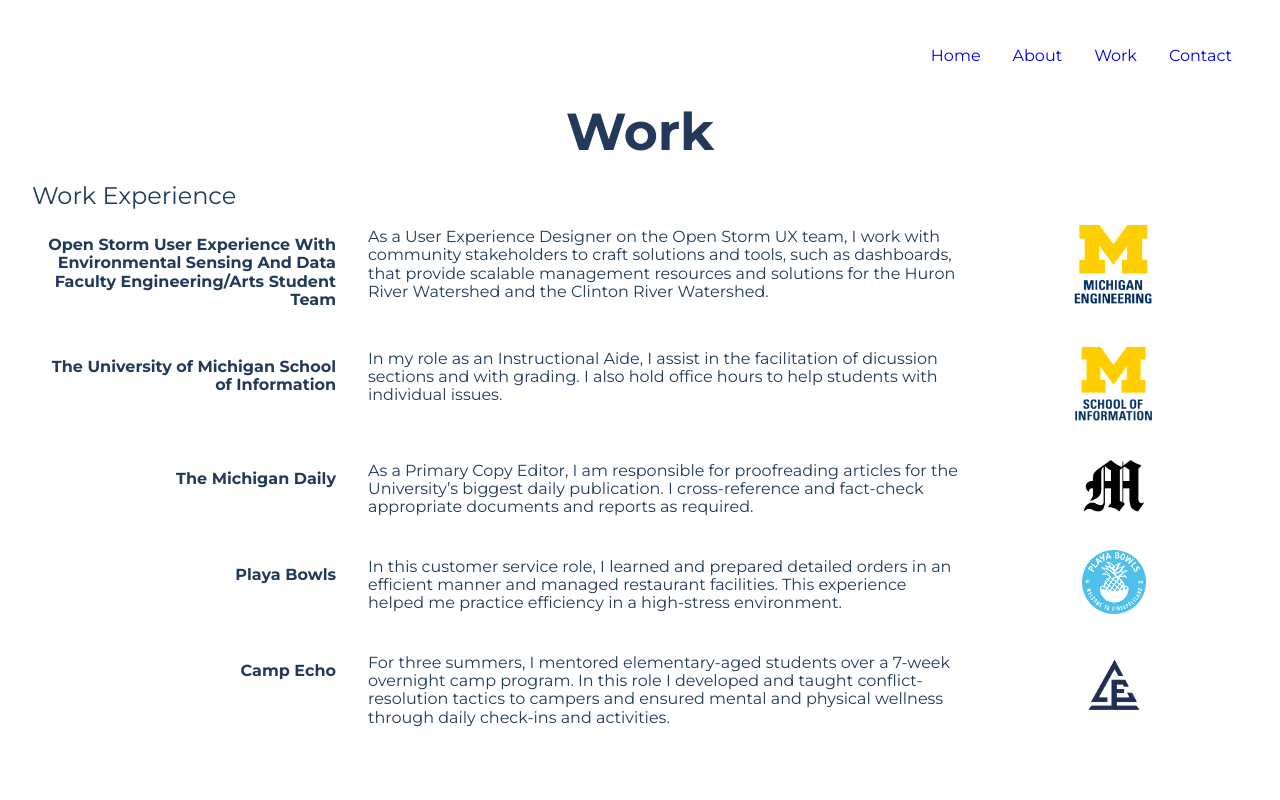
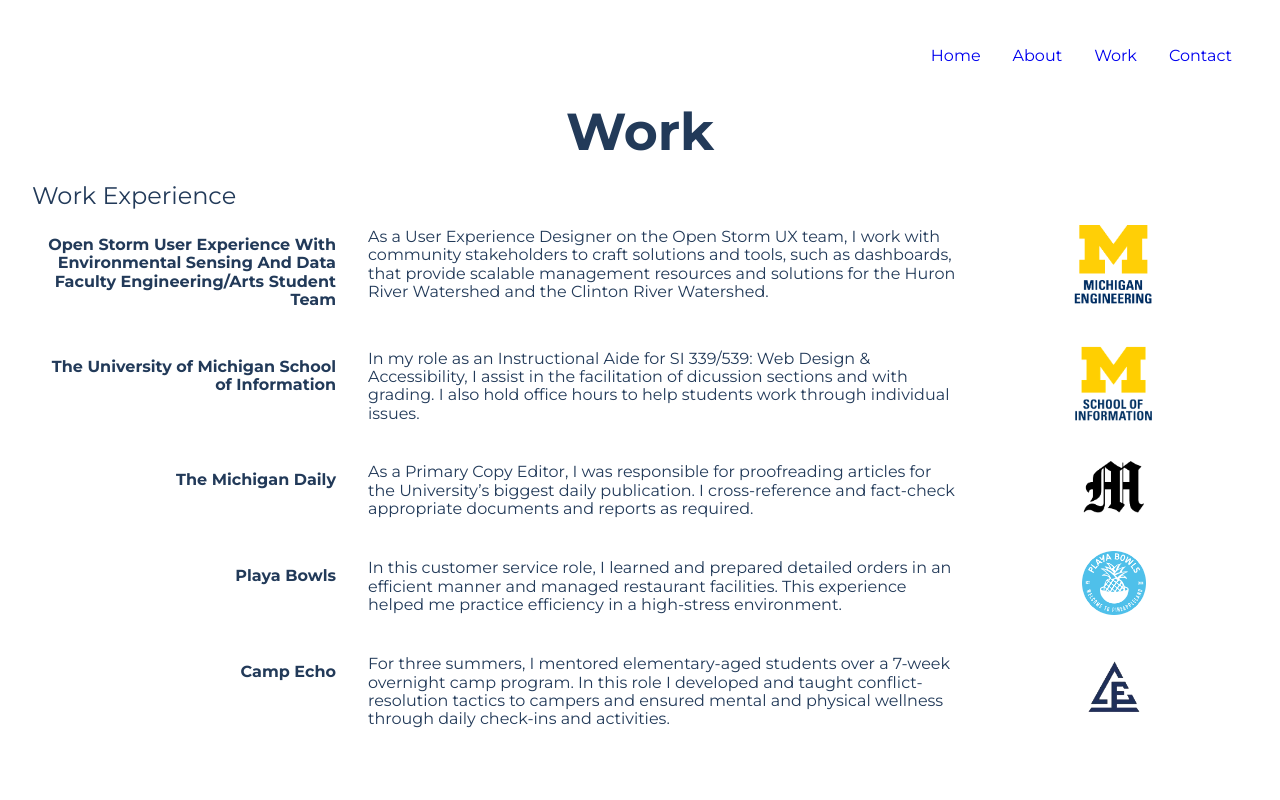
Before and after one commit to lexifogel/portfolio-cleaner, a plain HTML site: page work.html in a window 1280 px wide. Shown: the top 800 px of the page. Drawn offline with Linux system fonts and the light colour scheme; a script that the page names is missing.

Commit message:
new favicon (jpg) -- old (png) still in this repo

```diff
--- a/work.html
+++ b/work.html
@@ -7,7 +7,7 @@
 
     <link rel="stylesheet" type="text/css" href="css/html5reset.css">
     <link rel="stylesheet" type="text/css" href="css/style.css">
-    <link rel="shortcut icon" type="image/png" href="images/LF.png"/>
+    <link rel="shortcut icon" type="image/png" href="images/LF.jpg"/>
     <title>Experience</title>
 
 
@@ -66,12 +66,12 @@
             <img id="FEAST-logo" src = "images/coe.png" alt="CoE logo"/>
 
           <h3 id="IA-title">The University of Michigan School of Information</h3>
-            <p id="IA-des">In my role as an Instructional Aide, I assist in the facilitation of dicussion sections and with grading.
-              I also hold office hours to help students with individual issues.</p>
+            <p id="IA-des">In my role as an Instructional Aide for SI 339/539: Web Design & Accessibility, I assist in the facilitation of dicussion sections and with grading.
+              I also hold office hours to help students work through individual issues.</p>
             <img id="IA-logo" src = "images/umsi.png" alt="UMSI logo"/>
 
           <h3 id="TMD-title">The Michigan Daily</h3>
-            <p id="TMD-des">As a Primary Copy Editor, I am responsible for proofreading articles for the University’s biggest daily publication. I cross-reference and fact-check appropriate documents and reports as required.</p>
+            <p id="TMD-des">As a Primary Copy Editor, I was responsible for proofreading articles for the University’s biggest daily publication. I cross-reference and fact-check appropriate documents and reports as required.</p>
             <img id="TMD-logo" src = "images/tmd.png" alt="The Michigan Daily logo"/>
 
           <h3 id="playa-title">Playa Bowls</h3>
```
Also changed, not shown: about.html (+2 -2 lines), images/LF.jpg (added).
